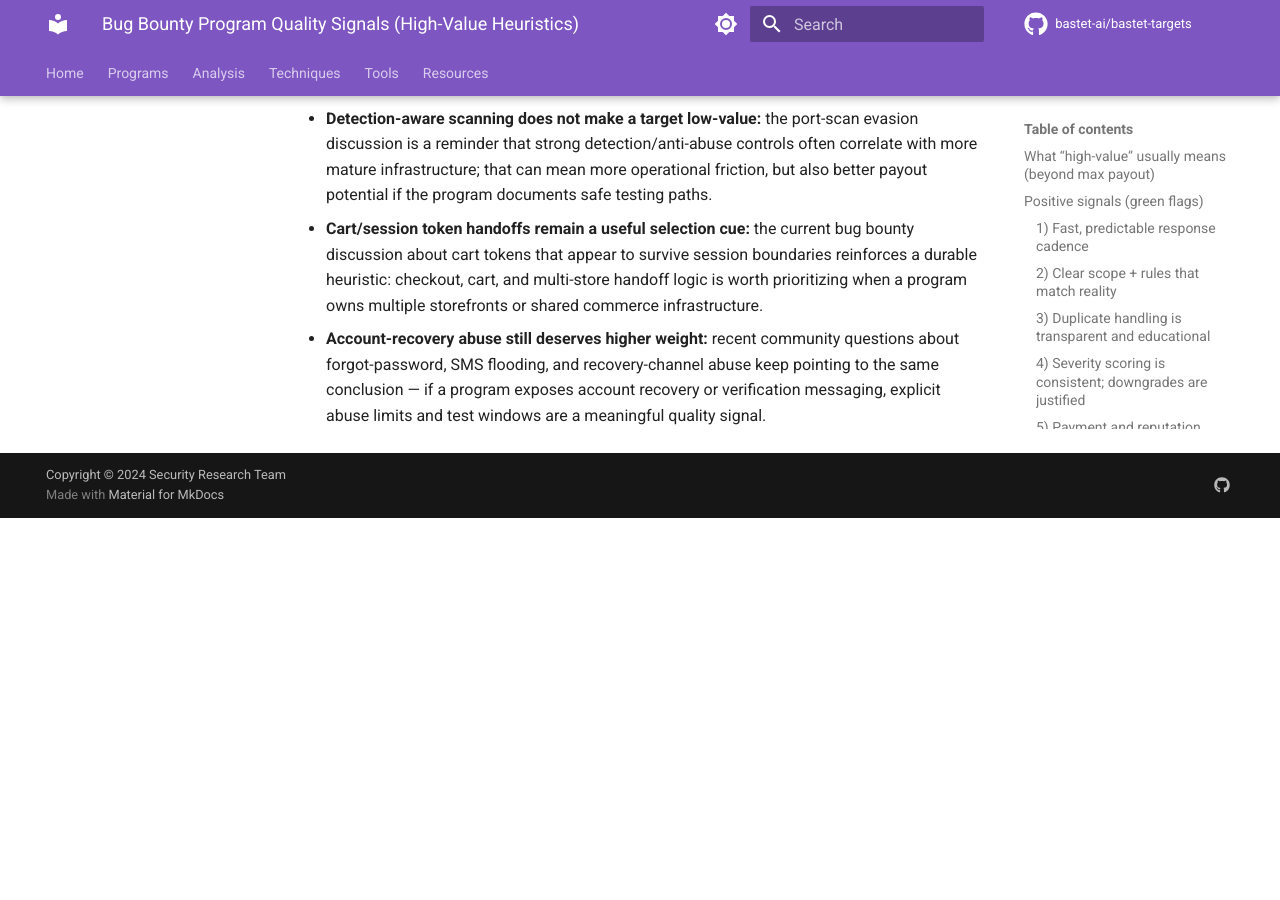
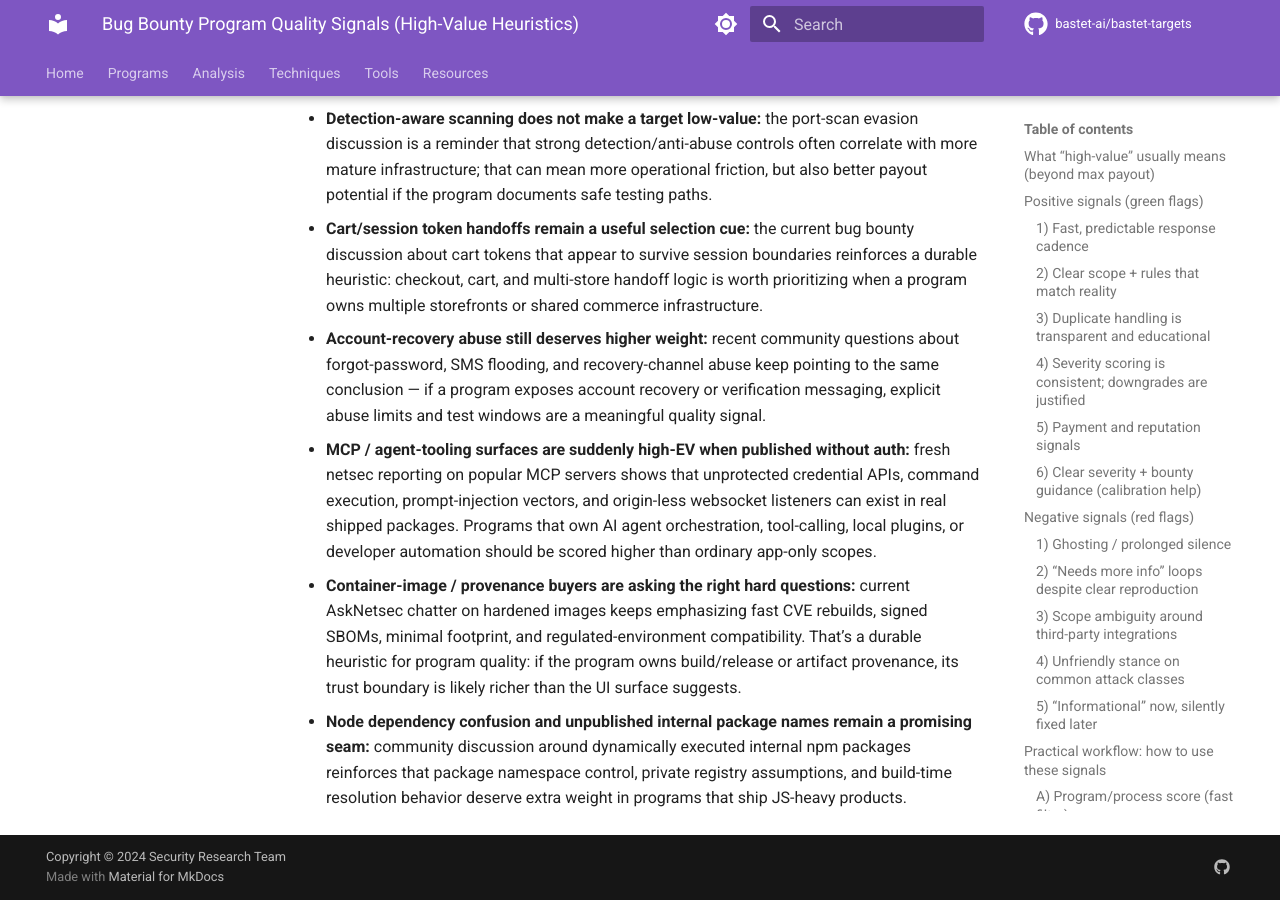
Before and after one commit to bastet-ai/bastet-targets, an MkDocs documentation site: the page built from docs/program-quality-signals.md, in a window 1280 px wide and 900 px high, scrolled down 12552 px. Built offline with MkDocs 1.6.1 and Material for MkDocs 9.7.7, drawn with Linux system fonts in a browser that asks for light colours; comment, search, counter and statistics services are not loaded; before the commit the page ends 13070 px from its top, so only the background shows below that.

Commit message:
docs: add Mar 30 program quality signals

```diff
--- a/docs/program-quality-signals.md
+++ b/docs/program-quality-signals.md
@@ -232,3 +232,6 @@ As new repeated patterns emerge, update this page with **generalized** (non-doxx
 - **Detection-aware scanning does not make a target low-value:** the port-scan evasion discussion is a reminder that strong detection/anti-abuse controls often correlate with more mature infrastructure; that can mean more operational friction, but also better payout potential if the program documents safe testing paths.
 - **Cart/session token handoffs remain a useful selection cue:** the current bug bounty discussion about cart tokens that appear to survive session boundaries reinforces a durable heuristic: checkout, cart, and multi-store handoff logic is worth prioritizing when a program owns multiple storefronts or shared commerce infrastructure.
 - **Account-recovery abuse still deserves higher weight:** recent community questions about forgot-password, SMS flooding, and recovery-channel abuse keep pointing to the same conclusion — if a program exposes account recovery or verification messaging, explicit abuse limits and test windows are a meaningful quality signal.
+- **MCP / agent-tooling surfaces are suddenly high-EV when published without auth:** fresh netsec reporting on popular MCP servers shows that unprotected credential APIs, command execution, prompt-injection vectors, and origin-less websocket listeners can exist in real shipped packages. Programs that own AI agent orchestration, tool-calling, local plugins, or developer automation should be scored higher than ordinary app-only scopes.
+- **Container-image / provenance buyers are asking the right hard questions:** current AskNetsec chatter on hardened images keeps emphasizing fast CVE rebuilds, signed SBOMs, minimal footprint, and regulated-environment compatibility. That’s a durable heuristic for program quality: if the program owns build/release or artifact provenance, its trust boundary is likely richer than the UI surface suggests.
+- **Node dependency confusion and unpublished internal package names remain a promising seam:** community discussion around dynamically executed internal npm packages reinforces that package namespace control, private registry assumptions, and build-time resolution behavior deserve extra weight in programs that ship JS-heavy products.
```
